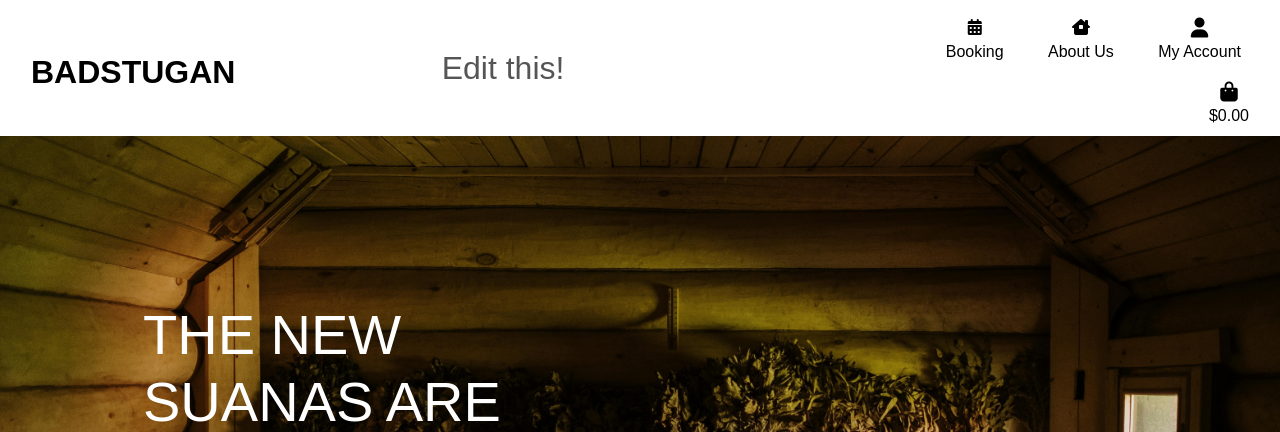
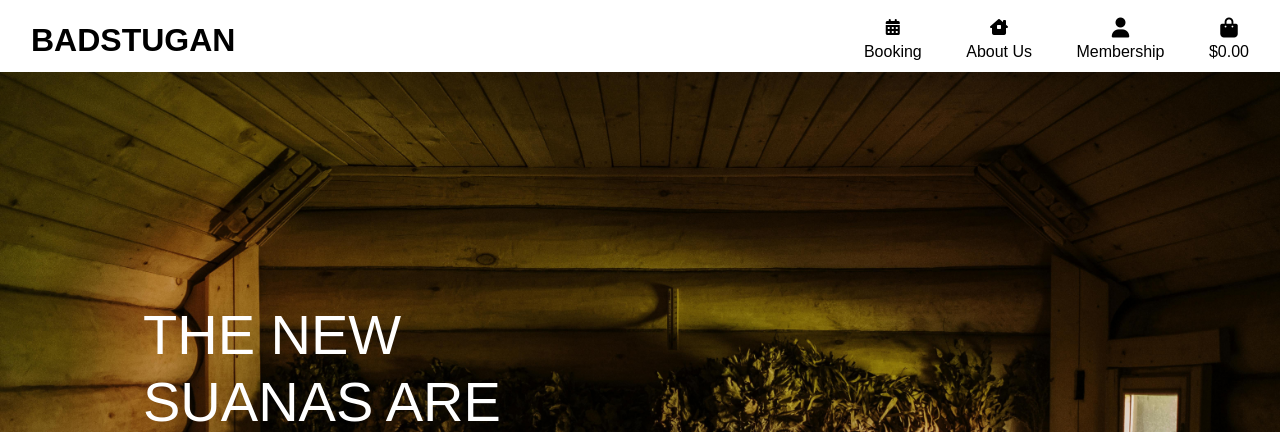
Before and after one commit to luddehs/Badstugan, a Django app: page / in a window 1280 px wide. Shown: the top 432 px of the page. Run offline with Django 5.2, Linux system fonts and the light colour scheme; some libraries are stand-ins or nearby versions; some web fonts are replaced.

Commit message:
Adjust header to be visible on all screen sizes

```diff
--- a/templates/base.html
+++ b/templates/base.html
@@ -39,16 +39,13 @@
   </head>
   <body>
     <header class="container-fluid fixed-top">
-      <div id="topnav" class="row bg-white pt-lg-2 d-none d-lg-flex">
-          <div class="col-12 col-lg-4 my-auto py-1 py-lg-0 text-center text-lg-left">
+        <div id="topnav" class="row bg-white pt-lg-2 d-flex">
+          <div class="col-12 col-lg-6 my-auto py-1 py-lg-0 text-center text-lg-left">
               <a href="{% url 'home' %}" class="nav-link main-logo-link">
                   <h2 class="logo-font text-black my-0"><strong>Badstugan</strong></h2>
               </a>
           </div>
-          <div class="col-12 col-lg-4 my-auto py-1 py-lg-0">
-            <h2>Edit this!</h2>
-          </div>
-          <div class="col-12 col-lg-4 my-auto py-1 py-lg-0">
+          <div class="col-12 col-lg-6 my-auto py-1 py-lg-0">
               <ul class="list-inline list-unstyled text-center text-lg-right my-0">
                 <li class="list-inline-item dropdown">
                     <a class="text-black nav-link" href="#" id="booking-options" data-toggle="dropdown" aria-haspopup="true" aria-expanded="false">
@@ -74,7 +71,7 @@
                       <a class="text-black nav-link" href="#" id="user-options" data-toggle="dropdown" aria-haspopup="true" aria-expanded="false">
                           <div class="text-center">
                               <div><i class="fas fa-user fa-lg"></i></div>
-                              <p class="my-0">My Account</p>
+                              <p class="my-0">Membership</p>
                           </div>
                       </a>
                       <div class="dropdown-menu border-0" aria-labelledby="user-options">
@@ -107,6 +104,13 @@
               </ul>
           </div>
       </div>
+        <!-- COMMENT
+        <div id="delivery-banner" class="row text-center">
+            <div class="col bg-black text-white">
+                <h4 class="logo-font my-1">ENTER A MESSAGE?!{{ free_shipping_threshold }}!</h4>
+            </div>
+        </div>
+         -->
   </header>
 
      {% if messages %}
```
